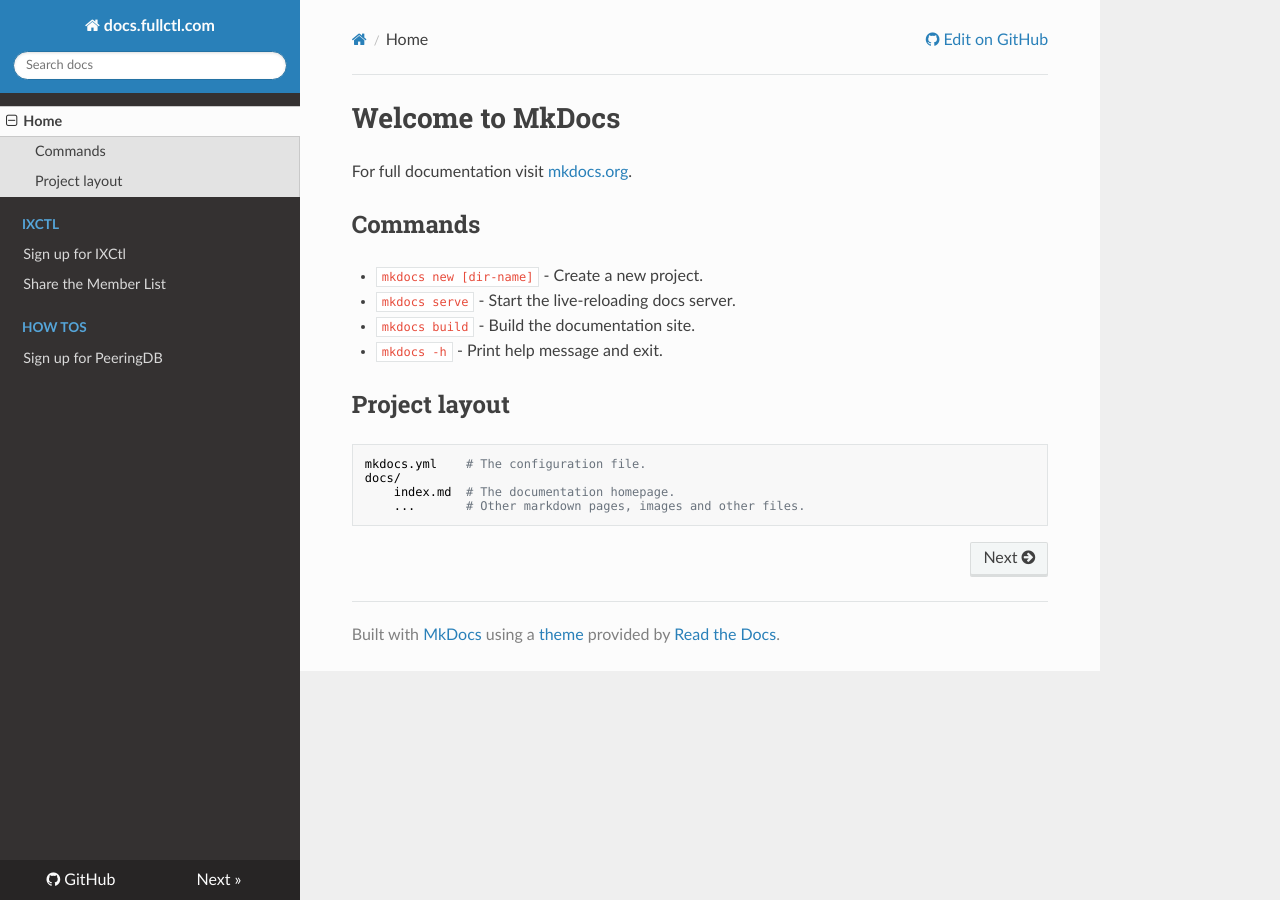
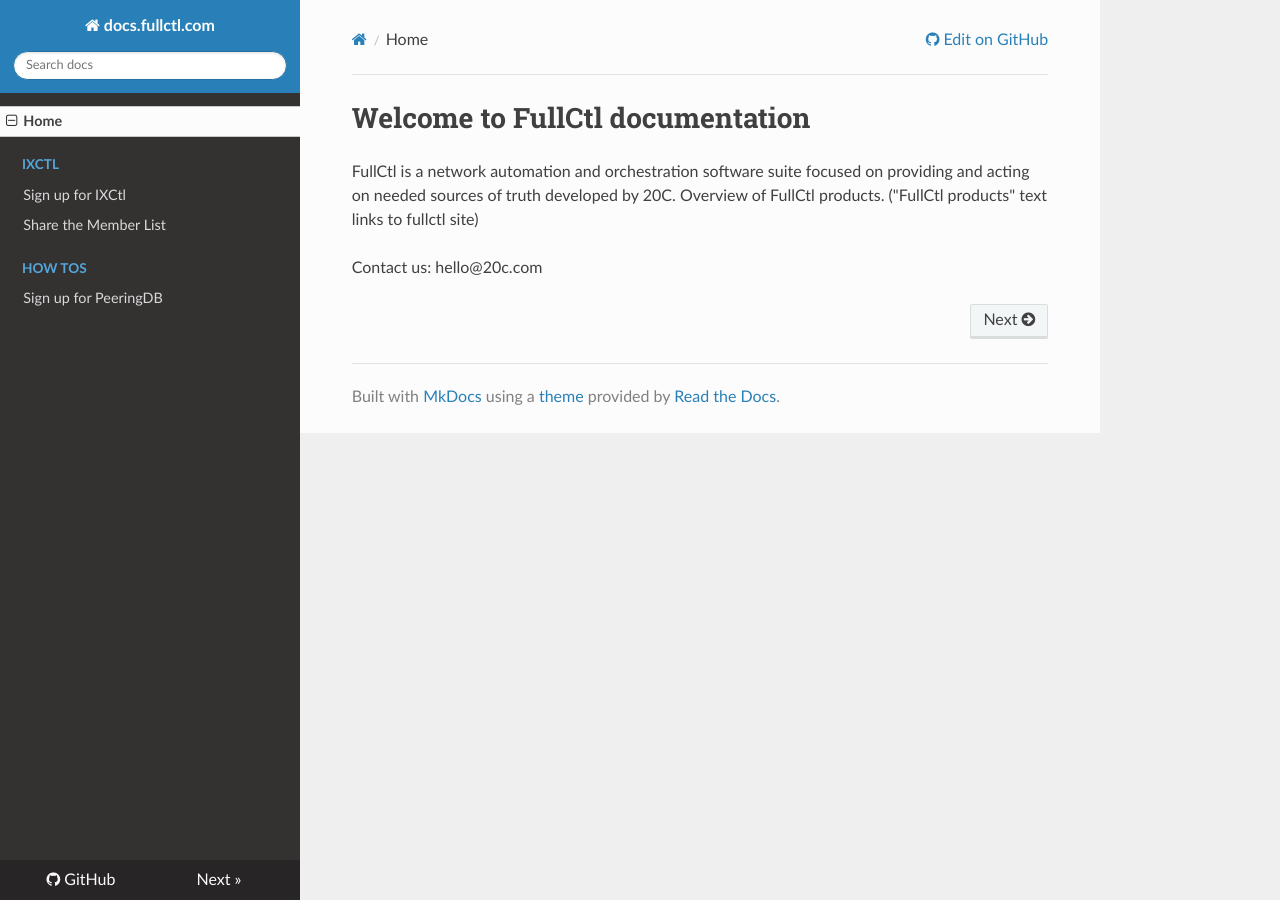
Before and after one commit to fullctl/docs.fullctl.com, an MkDocs documentation site: the page built from docs/index.md, in a window 1280 px wide. Built offline with MkDocs 1.6.1, drawn with Linux system fonts in a browser that asks for light colours; nearby versions of some CDN libraries.

Commit message:
update landing page

```diff
--- a/docs/index.md
+++ b/docs/index.md
@@ -1,17 +1,7 @@
-# Welcome to MkDocs
 
-For full documentation visit [mkdocs.org](https://www.mkdocs.org).
 
-## Commands
+# Welcome to FullCtl documentation
 
-* `mkdocs new [dir-name]` - Create a new project.
-* `mkdocs serve` - Start the live-reloading docs server.
-* `mkdocs build` - Build the documentation site.
-* `mkdocs -h` - Print help message and exit.
+FullCtl is a network automation and orchestration software suite focused on providing and acting on needed sources of truth developed by 20C. Overview of FullCtl products. ("FullCtl products" text links to fullctl site)
 
-## Project layout
-
-    mkdocs.yml    # The configuration file.
-    docs/
-        index.md  # The documentation homepage.
-        ...       # Other markdown pages, images and other files.
+Contact us: hello@20c.com
```
